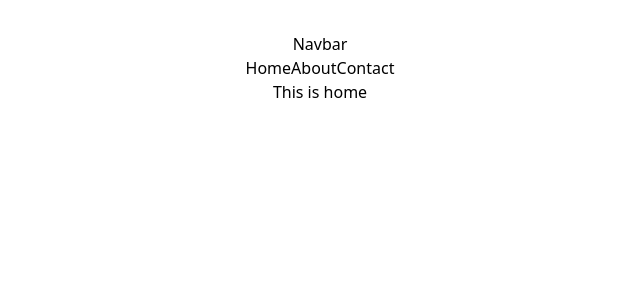
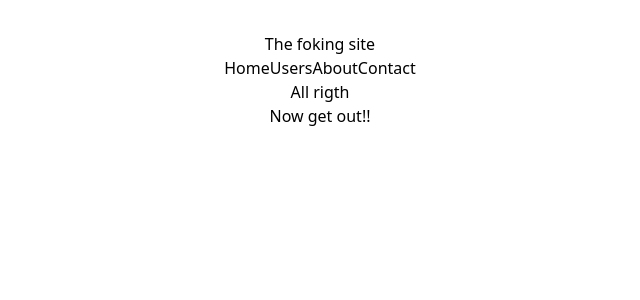
Before and after one commit to GGTuran/react-router, a React (Vite) app: page / in a window 1280 px wide. Shown: the top 300 px of the page, without its empty margins (320-960 px from the left). Built offline with nearby package versions, Linux system fonts and the light colour scheme.

Commit message:
push pop

```diff
--- /dev/null
+++ b/src/Components/Footer/Footer.jsx
@@ -0,0 +1,11 @@
+
+
+const Footer = () => {
+    return (
+        <div>
+            <h2>All rigth <br /> Now get out!!</h2>
+        </div>
+    );
+};
+
+export default Footer;
--- a/src/Components/Home/Home.jsx
+++ b/src/Components/Home/Home.jsx
@@ -1,5 +1,6 @@
 import { Outlet } from "react-router-dom";
 import Navbar from "../Navbar/Navbar";
+import Footer from "../Footer/Footer";
 
 
 const Home = () => {
@@ -7,8 +8,9 @@
         <div>
 
             <Navbar></Navbar>
-            <h2>This is home</h2>
+
             <Outlet></Outlet>
+            <Footer></Footer>
         </div>
     );
 };
--- a/src/Components/Navbar/Navbar.jsx
+++ b/src/Components/Navbar/Navbar.jsx
@@ -3,15 +3,16 @@
 
 const Navbar = () => {
     return (
-        <div>
-            <h2>Navbar</h2>
+        <nav>
+            <h2>The foking site</h2>
             <ul >
                 <Link to="/">Home</Link>
+                <Link to="/users">Users</Link>
                 <Link to="/about">About</Link>
                 <Link to="/contact">Contact</Link>
 
             </ul>
-        </div>
+        </nav>
     );
 };
 
--- /dev/null
+++ b/src/Components/Users/Users.jsx
@@ -0,0 +1,12 @@
+
+
+const Users = () => {
+    return (
+        <div>
+           <h2>Meet our users</h2>
+           <p>Jara mara khabe lol</p>
+        </div>
+    );
+};
+
+export default Users;
--- a/src/main.jsx
+++ b/src/main.jsx
@@ -10,6 +10,7 @@
 import Home from './Components/Home/Home.jsx';
 import About from './Components/About/About.jsx';
 import Contact from './Components/Contact/Contact.jsx';
+import Users from './Components/Users/Users.jsx';
 
 
 const router = createBrowserRouter([
@@ -24,6 +25,10 @@
       {
         path: "/contact",
         element: <Contact></Contact>
+      },
+      {
+        path: "/users",
+        element: <Users></Users>
       }
     ]
   },
```
